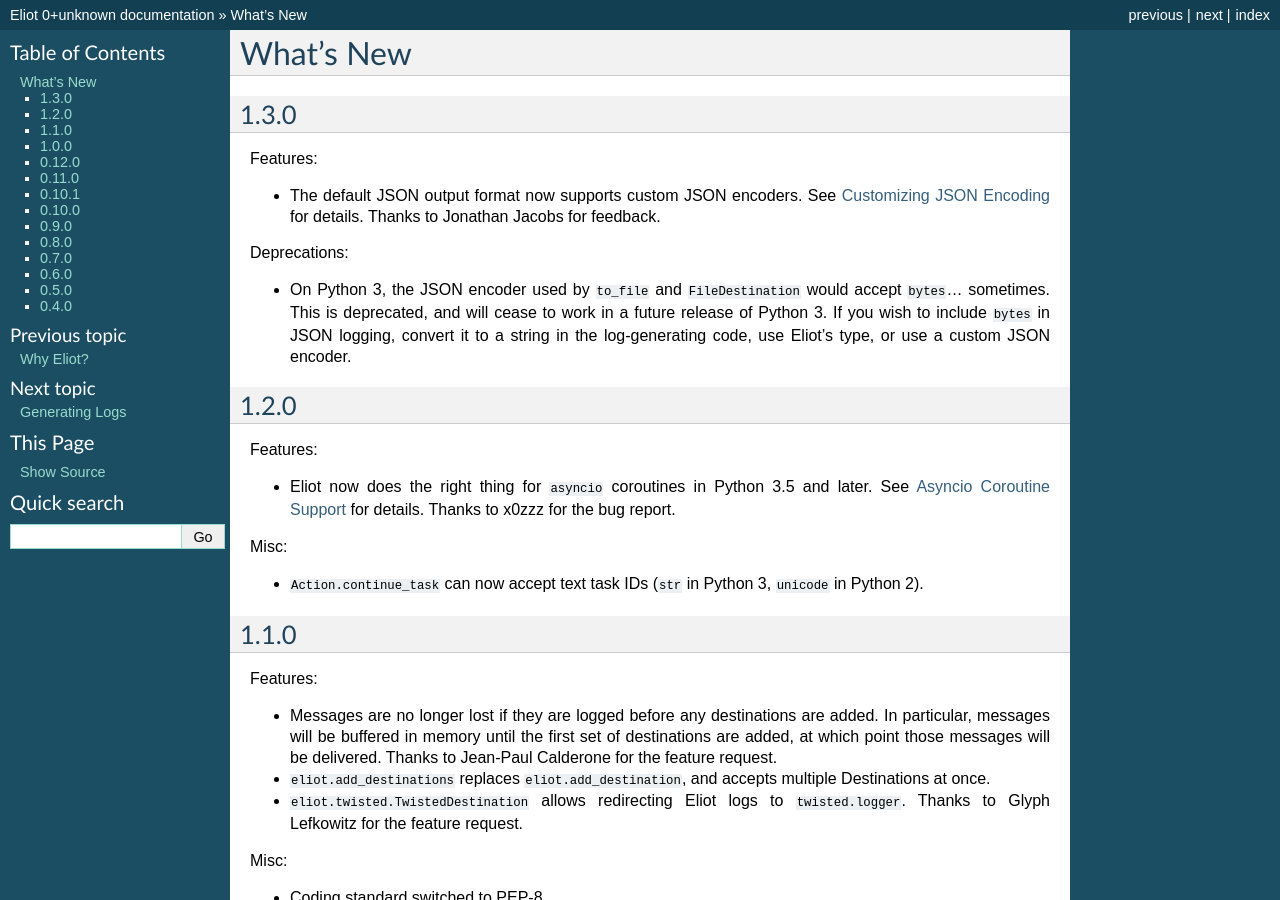
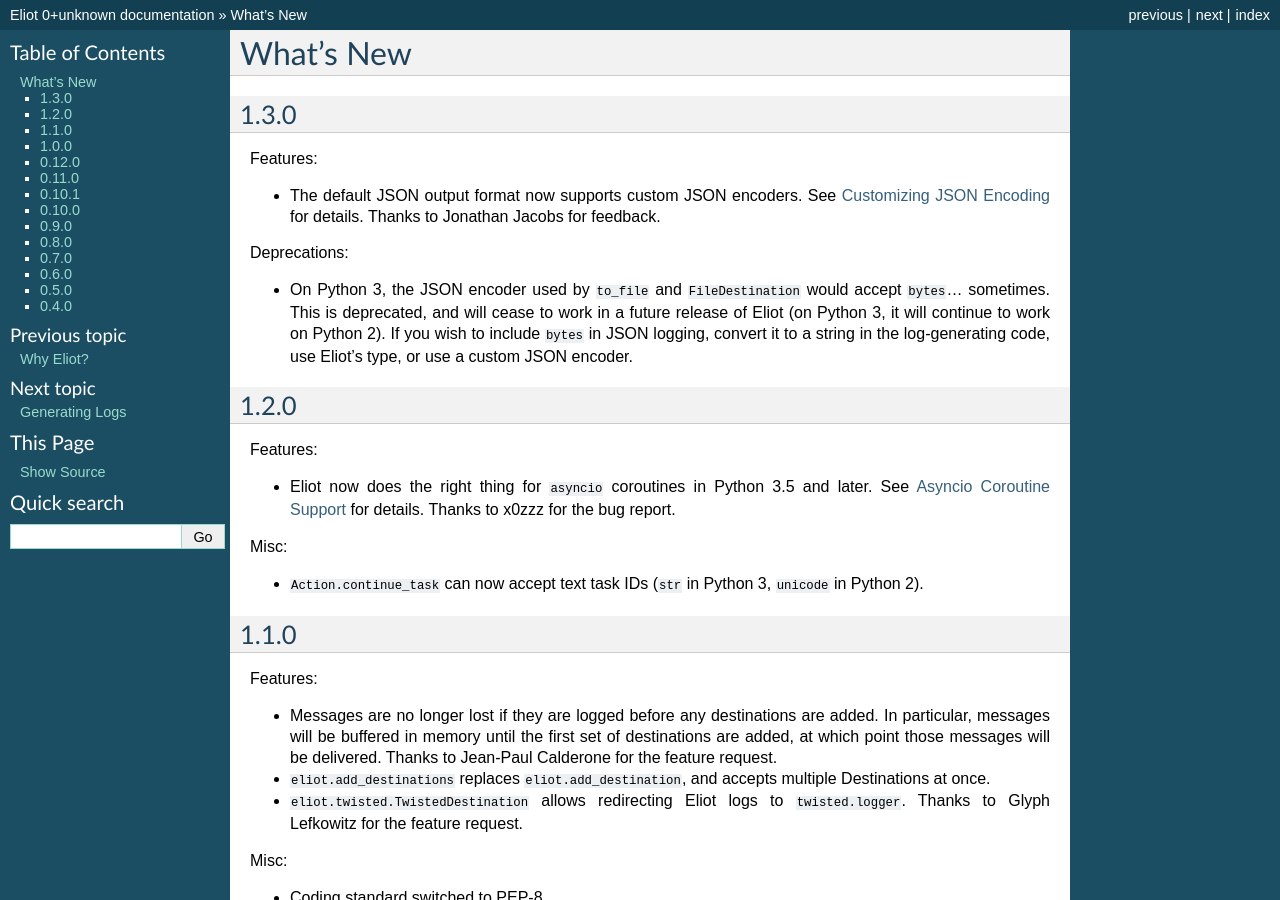
Before and after one commit to itamarst/eliot, a Sphinx documentation site: the page built from docs/source/news.rst, in a window 1280 px wide and 900 px high. Built offline with Sphinx 7.4.7, drawn with Linux system fonts in a browser that asks for light colours; pages that are not in the unit, such as notebooks, are missing from menus.

Commit message:
Fix changelog.

```diff
--- a/docs/source/news.rst
+++ b/docs/source/news.rst
@@ -12,7 +12,7 @@
 Deprecations:
 
 * On Python 3, the JSON encoder used by ``to_file`` and ``FileDestination`` would accept ``bytes``... sometimes.
-  This is deprecated, and will cease to work in a future release of Python 3.
+  This is deprecated, and will cease to work in a future release of Eliot (on Python 3, it will continue to work on Python 2).
   If you wish to include ``bytes`` in JSON logging, convert it to a string in the log-generating code, use Eliot's type, or use a custom JSON encoder.
 
 1.2.0
```
